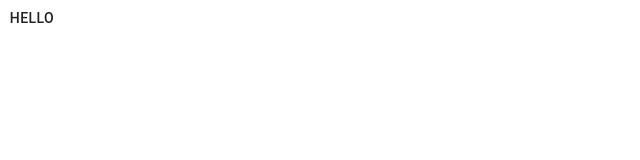
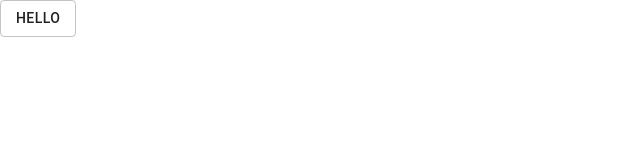
Before and after one commit to Skarian/spero, a Next.js app: page / in a window 1280 px wide. Shown: the top 160 px of the page, without its empty margins (0-640 px from the left). Built offline with nearby package versions, Linux system fonts and the light colour scheme.

Commit message:
Adding linting

```diff
--- a/pages/_document.js
+++ b/pages/_document.js
@@ -5,7 +5,7 @@ import { ServerStyleSheets } from '@material-ui/core/styles';
 export default class MyDocument extends Document {
   render() {
     return (
-      <Html lang='en'>
+      <Html lang="en">
         <body>
           <Main />
           <NextScript />
@@ -22,10 +22,10 @@ MyDocument.getInitialProps = async (ctx) => {
   const sheets = new ServerStyleSheets();
   const originalRenderPage = ctx.renderPage;
 
-  ctx.renderPage = () =>
-    originalRenderPage({
-      enhanceApp: (App) => (props) => sheets.collect(<App {...props} />),
-    });
+  ctx.renderPage = () => originalRenderPage({
+    // eslint-disable-next-line react/jsx-props-no-spreading
+    enhanceApp: (App) => (props) => sheets.collect(<App {...props} />),
+  });
 
   const initialProps = await Document.getInitialProps(ctx);
 
--- a/pages/api/hello.js
+++ b/pages/api/hello.js
@@ -1,6 +1,6 @@
 // Next.js API route support: https://nextjs.org/docs/api-routes/introduction
 
 export default (req, res) => {
-  res.statusCode = 200
-  res.json({ name: 'John Doe' })
-}
+  res.statusCode = 200;
+  res.json({ name: 'John Doe' });
+};
--- a/pages/index.js
+++ b/pages/index.js
@@ -6,11 +6,11 @@ export default function Home() {
     <div>
       <Head>
         <title>Create Next App</title>
-        <link rel='icon' href='/favicon.ico' />
+        <link rel="icon" href="/favicon.ico" />
       </Head>
 
       <main>
-        <Button>Hello</Button>
+        <Button variant="outlined">Hello</Button>
       </main>
     </div>
   );
```
Also changed, not shown: package.json (+10 -1 lines), pages/_app.js (+6 -3 lines), 2 other files (tests, documents, lock files or other folders).
